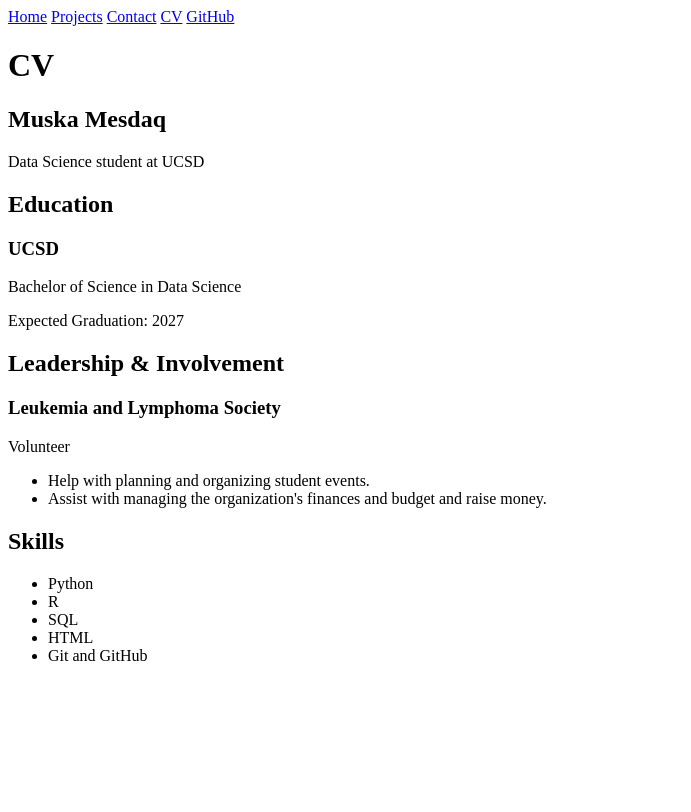
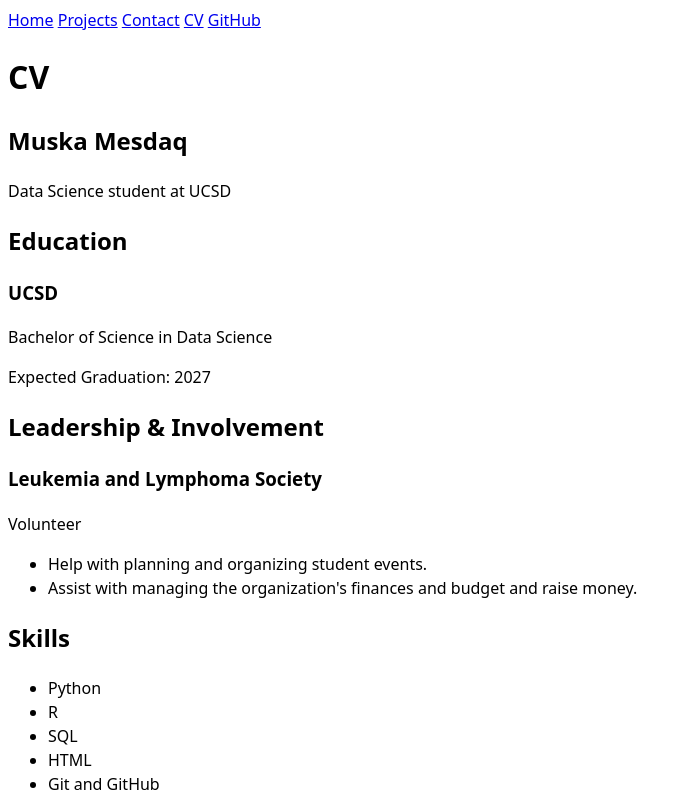
Before and after one commit to mmmesdaq-spec/DSC-106-Portfolio, a plain HTML site: page cv/index.html in a window 1280 px wide. Shown: the whole page, without its empty margins (0-691 px from the left). Drawn offline with Linux system fonts and the light colour scheme.

Commit message:
Update index.html

```diff
--- a/cv/index.html
+++ b/cv/index.html
@@ -4,13 +4,14 @@
     <meta charset="UTF-8">
     <meta name="viewport" content="width=device-width, initial-scale=1.0">
     <title>CV</title>
+    <link rel="stylesheet" href="../style.css">
 </head>
 <body>
-    <nav>
+<nav>
     <a href="../">Home</a>
     <a href="../projects/">Projects</a>
     <a href="../contact/">Contact</a>
-    <a href="./">CV</a>
+    <a href="./" class="current">CV</a>
     <a href="https://github.com/mmmesdaq-spec" target="_blank">GitHub</a>
 </nav>
         <h1>CV</h1>
```
